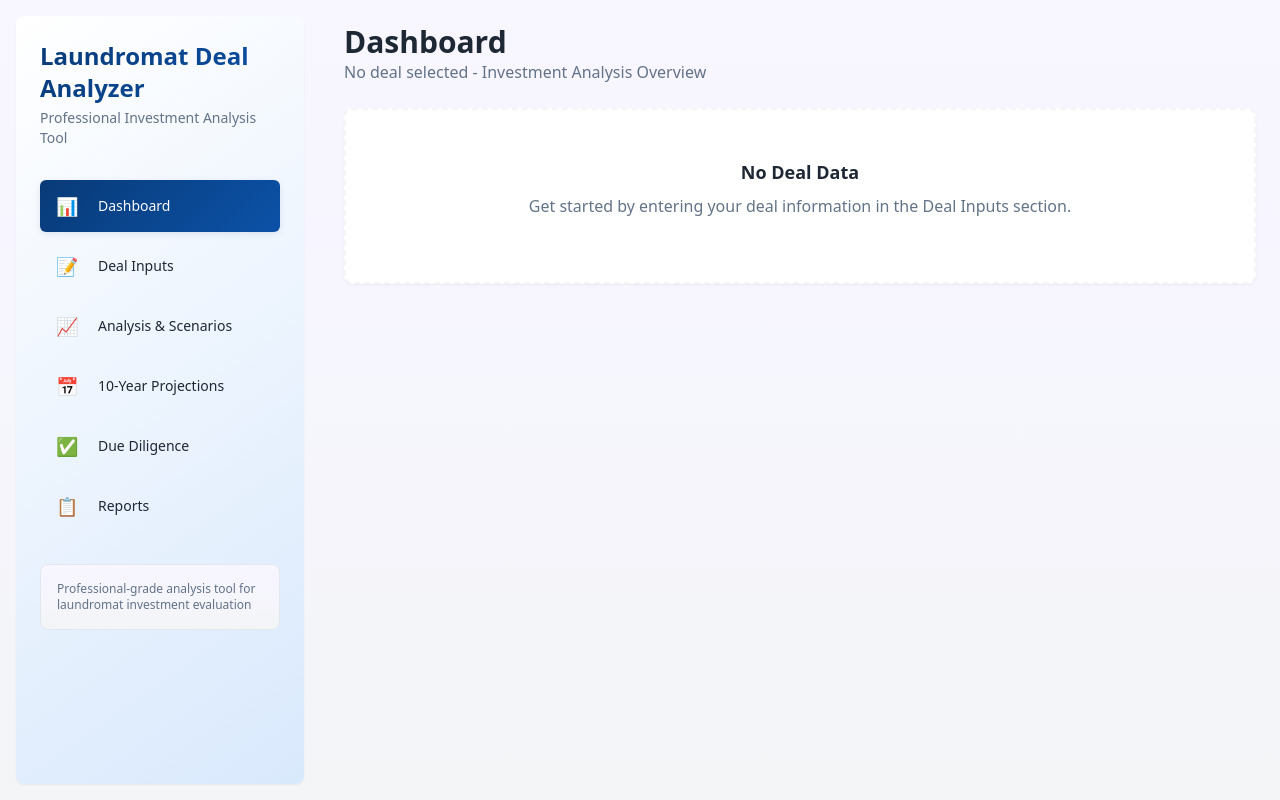
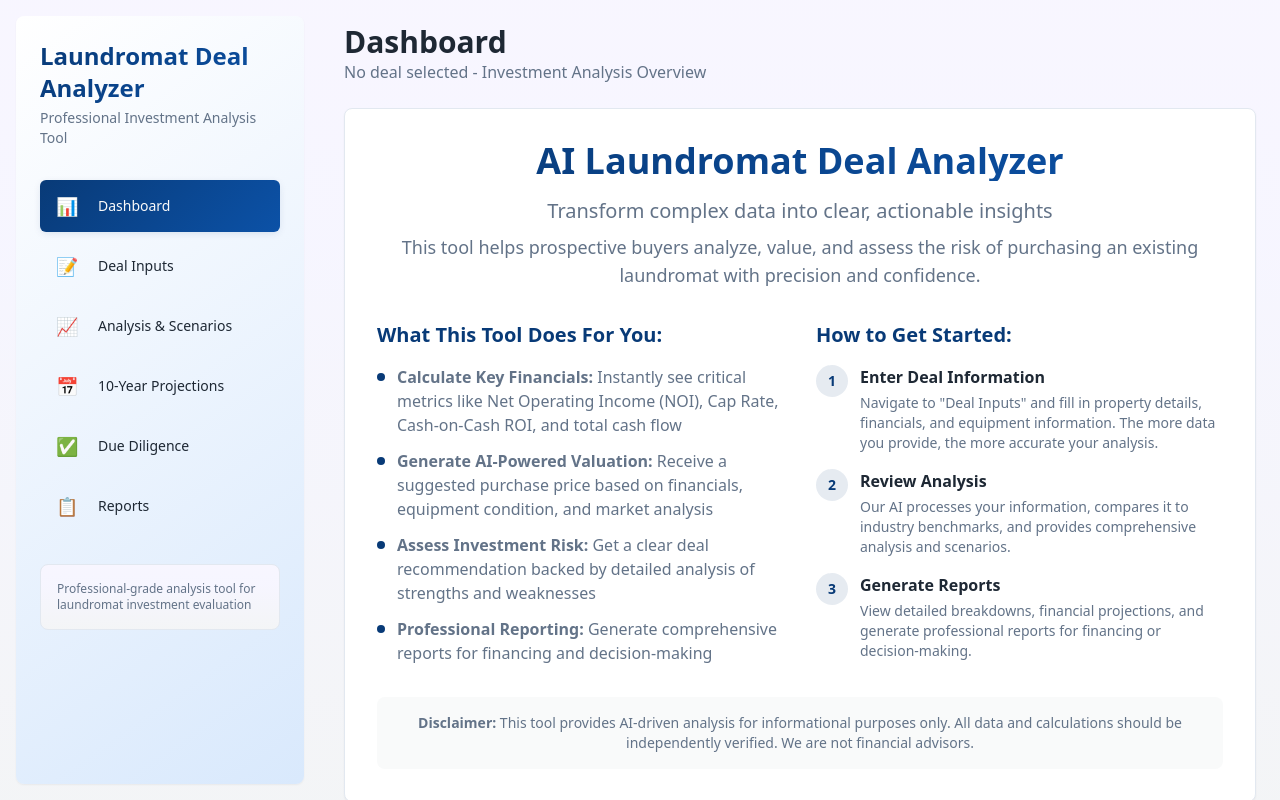
Before and after one commit to lushlurecreative/laundro-value, a React (Vite) app: page / in a window 1280 px wide. Built offline with nearby package versions, Linux system fonts and the light colour scheme.

Commit message:
Implement feature verification
Verify all features against the app blueprint.

```diff
--- a/src/components/Dashboard.tsx
+++ b/src/components/Dashboard.tsx
@@ -90,12 +90,75 @@ export const Dashboard: React.FC = () => {
       </div>
 
       {!deal && (
-        <Card className="border-dashed border-2 border-muted">
-          <CardContent className="flex flex-col items-center justify-center py-12">
-            <div className="text-center">
-              <h3 className="text-lg font-semibold mb-2">No Deal Data</h3>
-              <p className="text-muted-foreground mb-4">
-                Get started by entering your deal information in the Deal Inputs section.
+        <Card className="mb-8">
+          <CardContent className="p-8">
+            <div className="text-center mb-8">
+              <h1 className="text-4xl font-bold mb-4 bg-gradient-primary bg-clip-text text-transparent">
+                AI Laundromat Deal Analyzer
+              </h1>
+              <p className="text-xl text-muted-foreground mb-2">
+                Transform complex data into clear, actionable insights
+              </p>
+              <p className="text-lg text-muted-foreground">
+                This tool helps prospective buyers analyze, value, and assess the risk of purchasing an existing laundromat with precision and confidence.
+              </p>
+            </div>
+
+            <div className="grid md:grid-cols-2 gap-8 mb-8">
+              <div>
+                <h3 className="text-xl font-semibold mb-4 text-primary">What This Tool Does For You:</h3>
+                <ul className="space-y-3 text-muted-foreground">
+                  <li className="flex items-start">
+                    <div className="w-2 h-2 bg-primary rounded-full mt-2 mr-3 flex-shrink-0"></div>
+                    <span><strong>Calculate Key Financials:</strong> Instantly see critical metrics like Net Operating Income (NOI), Cap Rate, Cash-on-Cash ROI, and total cash flow</span>
+                  </li>
+                  <li className="flex items-start">
+                    <div className="w-2 h-2 bg-primary rounded-full mt-2 mr-3 flex-shrink-0"></div>
+                    <span><strong>Generate AI-Powered Valuation:</strong> Receive a suggested purchase price based on financials, equipment condition, and market analysis</span>
+                  </li>
+                  <li className="flex items-start">
+                    <div className="w-2 h-2 bg-primary rounded-full mt-2 mr-3 flex-shrink-0"></div>
+                    <span><strong>Assess Investment Risk:</strong> Get a clear deal recommendation backed by detailed analysis of strengths and weaknesses</span>
+                  </li>
+                  <li className="flex items-start">
+                    <div className="w-2 h-2 bg-primary rounded-full mt-2 mr-3 flex-shrink-0"></div>
+                    <span><strong>Professional Reporting:</strong> Generate comprehensive reports for financing and decision-making</span>
+                  </li>
+                </ul>
+              </div>
+
+              <div>
+                <h3 className="text-xl font-semibold mb-4 text-primary">How to Get Started:</h3>
+                <div className="space-y-4">
+                  <div className="flex items-start">
+                    <div className="w-8 h-8 bg-primary/10 text-primary rounded-full flex items-center justify-center text-sm font-bold mr-3 flex-shrink-0">1</div>
+                    <div>
+                      <h4 className="font-semibold mb-1">Enter Deal Information</h4>
+                      <p className="text-sm text-muted-foreground">Navigate to "Deal Inputs" and fill in property details, financials, and equipment information. The more data you provide, the more accurate your analysis.</p>
+                    </div>
+                  </div>
+                  <div className="flex items-start">
+                    <div className="w-8 h-8 bg-primary/10 text-primary rounded-full flex items-center justify-center text-sm font-bold mr-3 flex-shrink-0">2</div>
+                    <div>
+                      <h4 className="font-semibold mb-1">Review Analysis</h4>
+                      <p className="text-sm text-muted-foreground">Our AI processes your information, compares it to industry benchmarks, and provides comprehensive analysis and scenarios.</p>
+                    </div>
+                  </div>
+                  <div className="flex items-start">
+                    <div className="w-8 h-8 bg-primary/10 text-primary rounded-full flex items-center justify-center text-sm font-bold mr-3 flex-shrink-0">3</div>
+                    <div>
+                      <h4 className="font-semibold mb-1">Generate Reports</h4>
+                      <p className="text-sm text-muted-foreground">View detailed breakdowns, financial projections, and generate professional reports for financing or decision-making.</p>
+                    </div>
+                  </div>
+                </div>
+              </div>
+            </div>
+
+            <div className="bg-muted/50 rounded-lg p-4 text-center">
+              <p className="text-sm text-muted-foreground">
+                <strong>Disclaimer:</strong> This tool provides AI-driven analysis for informational purposes only.
+                All data and calculations should be independently verified. We are not financial advisors.
               </p>
             </div>
           </CardContent>
```
